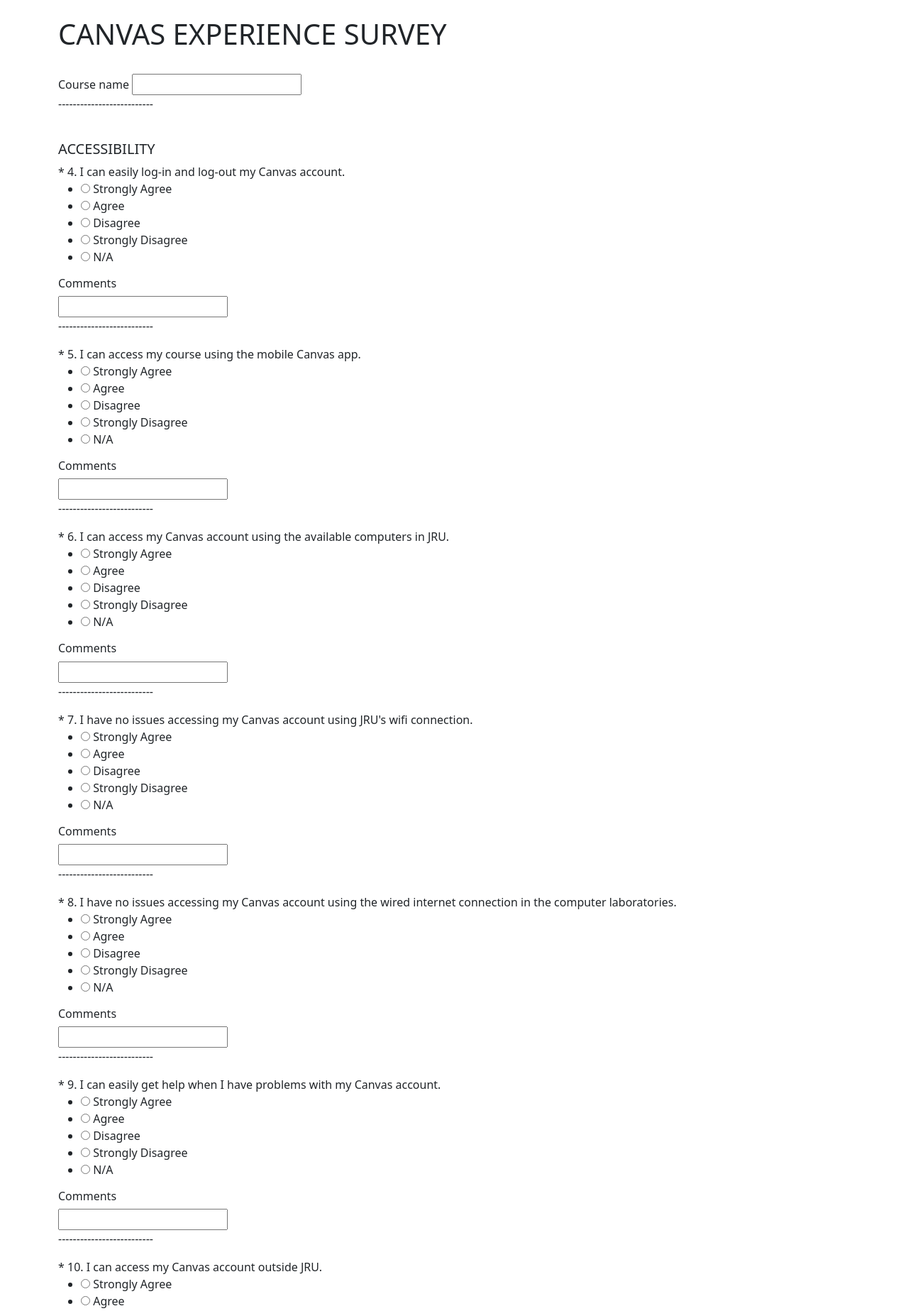
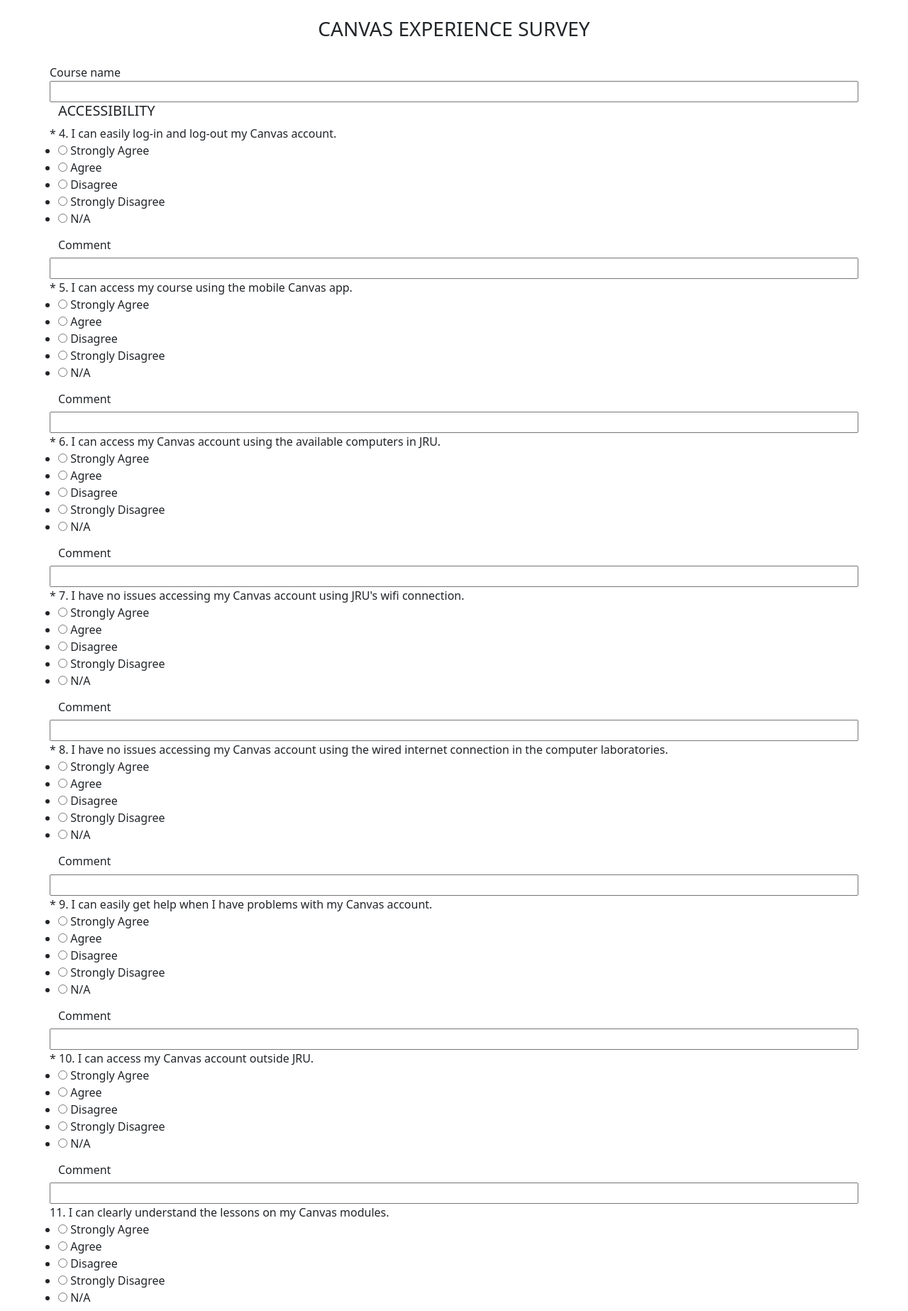
Before and after one commit to maxima04/recommender, a Django app: page /survey/ in a window 1280 px wide. Shown: the part 56-1903 px from the top of the page at 71% size. Run offline with Django 3.2, Linux system fonts and the light colour scheme; data comes from the database, SQL or seed files in the repository.

Commit message:
fix the ui

```diff
--- a/survey/app/templates/app/survey.html
+++ b/survey/app/templates/app/survey.html
@@ -3,7 +3,7 @@
 
 <div class="container">
   <br>
-  <h1>CANVAS EXPERIENCE SURVEY </h1>
+  <h3 class="text-center">CANVAS EXPERIENCE SURVEY</h3>
   <br>
 
   <form action="#" method="post" >
@@ -13,78 +13,111 @@
     {% for radioButtons, commentsField in form %}
 
       {% if forloop.counter0 == 1 %}
-      <h5>ACCESSIBILITY</h5>
+        <h5 id="survey-label">ACCESSIBILITY</h5>
 
       {% elif forloop.counter0 == 19 %}
-      <h5>INSTRUCTION</h5>
+        <h5 id="survey-label">INSTRUCTION</h5>
 
       {% elif forloop.counter0 == 22  %}
-      <h5>ASSESSMENT AND COLLABORATION</h5>
+        <h5 id="survey-label">ASSESSMENT AND COLLABORATION</h5>
+      {% endif %}
 
-    {% endif %}
 
       {% if forloop.counter0 == 0 %}
         <!-- Display Course Field -->
+        <div class="row" id="survey-fields-label">
           {{ radioButtons.label }}
+        </div>
+        <div class="row">
           {{ radioButtons }}
-      <p>--------------------------</p>
-      <br>
+        </div>
+
       {% elif forloop.counter0 == 15  %}
+        <div class="row">
           {{ questions.14.question_description }}
+        </div>
         <!-- Display Questions No Fields -->
         <!-- Question ID si equal to 15, 23, 28-->
         <!--  {{ questions.15.question_description }} -->
-      <br>
+        <div class="row" id="survey-fields-label">
           {{ radioButtons.label }}
+        </div>
+        <div class="row">
           {{ radioButtons }}
-      <h6>Comments</h6>
+        </div>
+        <h6>Comment</h6>
+        <div class="row" id="comment-field-div">
           {{ commentsField }}
-      <p>--------------------------</p>
+        </div>
       {% elif forloop.counter0 == 22  %}
+        <div class="row">
           {{ questions.22.question_description }}
+        </div>
         <!-- Display Questions No Fields -->
         <!-- Question ID si equal to 15, 23, 28-->
         <!--  {{ questions.15.question_description }} -->
-      <br>
+        <div class="row" id="survey-fields-label">
           {{ radioButtons.label }}
+        </div>
+        <div class="row">
           {{ radioButtons }}
-      <h6>Comments</h6>
+        </div>
+        <h6>Comment</h6>
+        <div class="row" id="comment-field-div">
           {{ commentsField }}
-      <p>--------------------------</p>
+        </div>
 
       {% elif forloop.counter0 == 26  %}
+        <div class="row">
           {{ questions.27.question_description }}
+        </div>
         <!-- Display Questions No Fields -->
         <!-- Question ID si equal to 15, 23, 28-->
         <!--  {{ questions.15.question_description }} -->
-      <br>
+        <div class="row" id="survey-fields-label">
           {{ radioButtons.label }}
+        </div>
+        <div class="row">
           {{ radioButtons }}
-      <h6>Comments</h6>
+        </div>
+        <h6>Comment</h6>
+        <div class="row" id="comment-field-div">
           {{ commentsField }}
-      <p>--------------------------</p>
+        </div>
 
       {% elif forloop.counter0 != 15 or forloop.counter0 != 22 or forloop.counter0 != 26 %}
+        <div class="row" id="survey-fields-label">
           {{ radioButtons.label }}
+        </div>
+        <div class="row">
           {{ radioButtons }}
-      <h6>Comments</h6>
+        </div>
+        <h6>Comment</h6>
+        <div class="row" id="comment-field-div">
           {{ commentsField }}
-      <p>--------------------------</p>
+        </div>
       {% endif %}
-
     {% endfor %}
 
     {% for opinion in opinionform %}
+      <div class="row" id="survey-opinion-fields-label">
           {{ opinion.label }}
-      <br>
+      </div>
+      <div class="row" id="survey-opinion-field">
           {{ opinion }}
-      <br>
-      <br>
+      </div>
     {% endfor %}
 
-    <input type="submit" value="Submit">
+    <div class="row" id="submit-button-row">
+      <div class="row col-sm-4 col-md-5 col-lg-5" >
+      </div>
+      <div class="row col-sm-4 col-md-2 col-lg-3" id="survey-submit-button">
+        <input class="btn btn-primary" type="submit" value="Submit">
+      </div>
+      <div class="row col-sm-4 col-md-5 col-lg-5">
+      </div>
+    </div>
   </form>
-
 </div>
 <!--End of container-->
 
```
Lines whose indentation alone changed are shown as unchanged.
